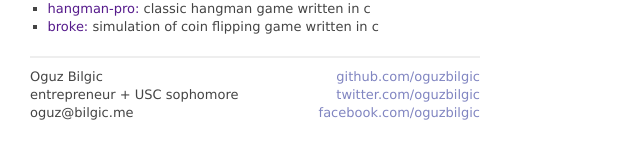
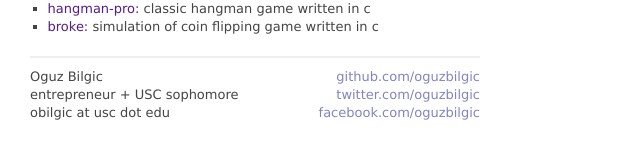
Before and after one commit to oguzbilgic/oguzbilgic.github.com, a Jekyll site: the page built from index.html, in a window 1280 px wide. Shown: the part 602-761 px from the top of the page, without its empty margins (0-640 px from the left). Built offline with Jekyll 4.4.1, drawn with Linux system fonts in a browser that asks for light colours; Markdown is read by kramdown in place of the engine named in the settings.

Commit message:
Fix footer email

```diff
--- a/_layouts/default.html
+++ b/_layouts/default.html
@@ -24,7 +24,7 @@
           <p>
           Oguz Bilgic<br />
           entrepreneur + USC sophomore<br />
-          oguz@bilgic.me
+          obilgic at usc dot edu
           </p>
         </div>
         <div class="links">
```
